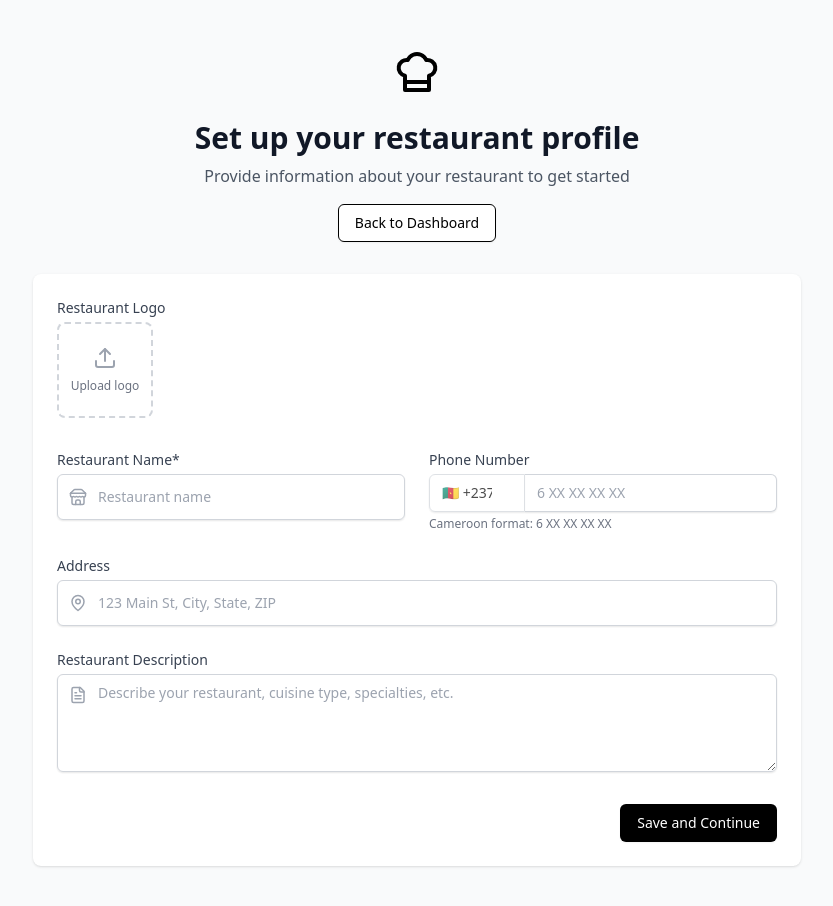
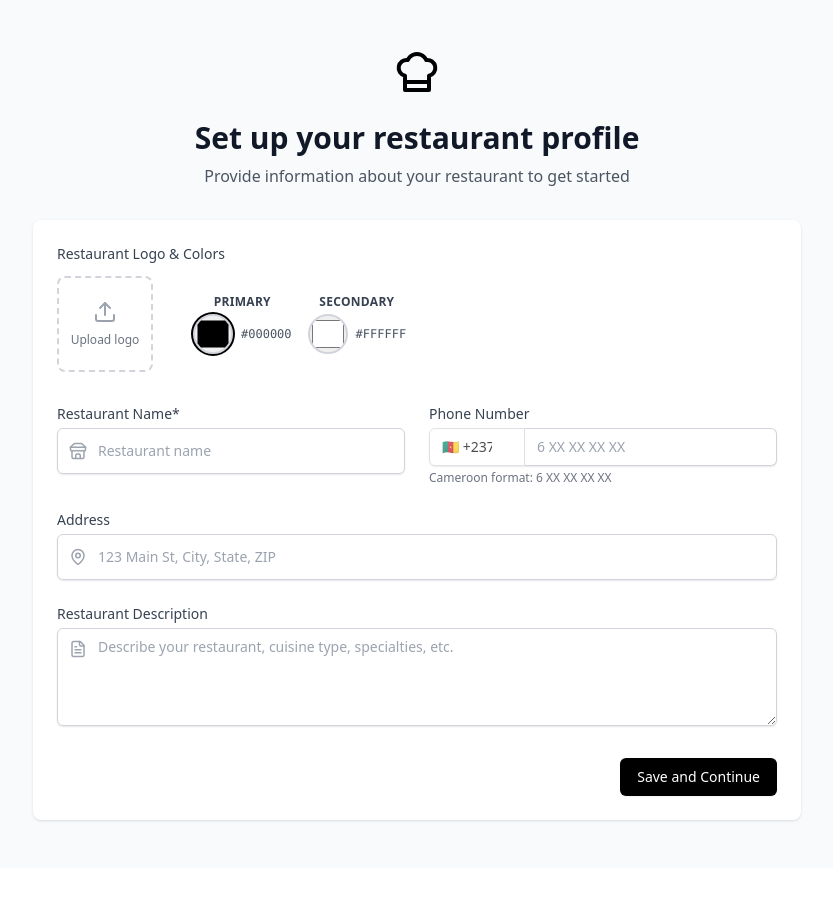
Before and after one commit to CamaireTech-Production/Restaurant-Ordering-System, a React app: page /profile-setup in a window 1280 px wide. Shown: the top 906 px of the page, without its empty margins (223-1056 px from the left). After the commit the page ends 868 px from the top, so only its background shows below. Built offline with nearby package versions, Linux system fonts and the light colour scheme; no server answers; the database is empty; sample sign-in values are in the browser's storage; the HTML template or start-up script is replaced by a standard one.

Commit message:
Starting color choice implementation
Color selection on setting page or during signup process

```diff
--- a/package.json
+++ b/package.json
@@ -10,6 +10,7 @@
     "preview": "vite preview"
   },
   "dependencies": {
+    "chroma-js": "^3.1.2",
     "firebase": "^10.10.0",
     "lucide-react": "^0.344.0",
     "react": "^18.3.1",
@@ -21,6 +22,7 @@
   },
   "devDependencies": {
     "@eslint/js": "^9.9.1",
+    "@types/chroma-js": "^3.1.1",
     "@types/react": "^18.3.5",
     "@types/react-dom": "^18.3.0",
     "@vitejs/plugin-react": "^4.3.1",
--- a/src/App.tsx
+++ b/src/App.tsx
@@ -1,4 +1,5 @@
 import React from 'react';
+import ColorPaletteEffect from './components/ui/ColorPaletteEffect';
 import { BrowserRouter as Router, Routes, Route, Navigate } from 'react-router-dom';
 import { Toaster } from 'react-hot-toast';
 import { AuthProvider } from './contexts/AuthContext';
@@ -36,6 +37,7 @@ function App() {
       <AuthProvider>
         <OfflineSyncProvider>
           <AdminAuthProvider>
+            <ColorPaletteEffect />
             <Routes>
               <Route path="/public-menu/:restaurantId" element={<PublicMenuPage />} />
               <Route path="/public-order/:restaurantId" element={<PublicOrderPage />} />
@@ -45,7 +47,8 @@ function App() {
                 path="/profile-setup"
                 element={
                   <ProtectedRoute>
-                    <ProfileSetup />
+                    {/* Show sidebar if not coming from onboarding (i.e., if not redirected from register) */}
+                    <ProfileSetup key="profile-setup" />
                   </ProtectedRoute>
                 }
               />
--- /dev/null
+++ b/src/components/ui/ColorPaletteEffect.tsx
@@ -0,0 +1,32 @@
+import { useEffect } from 'react';
+import { useLocation } from 'react-router-dom';
+import { useAuth } from '../../contexts/AuthContext';
+import { generateColorPalette } from '../../utils/generateColorPalette';
+import { applyColorPaletteToCSSVariables } from '../../utils/applyColorPaletteToCSS';
+import designSystem from '../../designSystem';
+
+/**
+ * Applies the restaurant's color palette globally, except on login/register pages.
+ */
+const ColorPaletteEffect = () => {
+  const { restaurant } = useAuth();
+  const location = useLocation();
+
+  useEffect(() => {
+    // Only apply palette if not on login/register
+    const isAuthPage =
+      location.pathname.startsWith('/login') ||
+      location.pathname.startsWith('/newResturant') ||
+      location.pathname.startsWith('/register');
+    if (isAuthPage) return;
+
+    const primary = restaurant?.colorPalette?.primary || designSystem.colors.primary;
+    const secondary = restaurant?.colorPalette?.secondary || designSystem.colors.secondary;
+    const palette = generateColorPalette(primary, secondary);
+    applyColorPaletteToCSSVariables(palette);
+  }, [restaurant, location]);
+
+  return null;
+};
+
+export default ColorPaletteEffect;
--- /dev/null
+++ b/src/components/ui/ColorPicker.tsx
@@ -0,0 +1,56 @@
+import React, { useState, useEffect } from 'react';
+
+
+interface ColorPickerProps {
+  initialPrimary: string;
+  initialSecondary: string;
+  onChange: (primary: string, secondary: string) => void;
+}
+
+const ColorPicker: React.FC<ColorPickerProps> = ({ initialPrimary, initialSecondary, onChange }) => {
+  const [primary, setPrimary] = useState(initialPrimary);
+  const [secondary, setSecondary] = useState(initialSecondary);
+
+  // Keep local state in sync if parent changes initial values
+  useEffect(() => {
+    setPrimary(initialPrimary);
+    setSecondary(initialSecondary);
+  }, [initialPrimary, initialSecondary]);
+
+  useEffect(() => {
+    onChange(primary, secondary);
+  }, [primary, secondary, onChange]);
+
+  return (
+    <div className="flex gap-4 items-center my-2">
+      <div className="flex flex-col items-center">
+        <label className="block text-xs font-semibold text-gray-700 mb-1 tracking-wide uppercase">Primary</label>
+        <div className="relative flex items-center group">
+          <input
+            type="color"
+            value={primary}
+            onChange={e => setPrimary(e.target.value)}
+            className="w-10 h-10 rounded-full border-2 border-gray-300 shadow-sm cursor-pointer transition-transform group-hover:scale-110"
+            style={{ boxShadow: `0 0 0 2px ${primary}` }}
+          />
+          <span className="ml-2 text-xs font-mono text-gray-600 select-all">{primary}</span>
+        </div>
+      </div>
+      <div className="flex flex-col items-center">
+        <label className="block text-xs font-semibold text-gray-700 mb-1 tracking-wide uppercase">Secondary</label>
+        <div className="relative flex items-center group">
+          <input
+            type="color"
+            value={secondary}
+            onChange={e => setSecondary(e.target.value)}
+            className="w-10 h-10 rounded-full border-2 border-gray-300 shadow-sm cursor-pointer transition-transform group-hover:scale-110"
+            style={{ boxShadow: `0 0 0 2px ${secondary}` }}
+          />
+          <span className="ml-2 text-xs font-mono text-gray-600 select-all">{secondary}</span>
+        </div>
+      </div>
+    </div>
+  );
+};
+
+export default ColorPicker;
--- a/src/pages/auth/ProfileSetup.tsx
+++ b/src/pages/auth/ProfileSetup.tsx
@@ -1,11 +1,18 @@
 import React, { useState, useEffect } from 'react';
-import { useNavigate, Link } from 'react-router-dom';
+import DashboardLayout from '../../components/layout/DashboardLayout';
+import { useLocation } from 'react-router-dom';
+import { useNavigate } from 'react-router-dom';
 import { toast } from 'react-hot-toast';
 import { useAuth } from '../../contexts/AuthContext';
 import { Store, MapPin, FileText, Upload, X, ChefHat } from 'lucide-react';
+import ColorPicker from '../../components/ui/ColorPicker';
+import { generateColorPalette } from '../../utils/generateColorPalette';
+import { applyColorPaletteToCSSVariables } from '../../utils/applyColorPaletteToCSS';
+import designSystem from '../../designSystem';
 
 const ProfileSetup: React.FC = () => {
-  const { currentUser, restaurant, updateRestaurantProfile } = useAuth();
+  const location = useLocation();
+  const { restaurant, updateRestaurantProfile } = useAuth();
   const navigate = useNavigate();
 
   const [name, setName] = useState(restaurant?.name || '');
@@ -18,6 +25,23 @@ const ProfileSetup: React.FC = () => {
   const [logoBase64, setLogoBase64] = useState<string | null>(restaurant?.logo || null);
   const [isLoading, setIsLoading] = useState(false);
   const [error, setError] = useState('');
+  // Color palette state
+  // Always default to black and white for new users
+  const [primaryColor, setPrimaryColor] = useState(restaurant?.colorPalette?.primary || '#000000');
+  const [secondaryColor, setSecondaryColor] = useState(restaurant?.colorPalette?.secondary || '#FFFFFF');
+
+  // Keep local state in sync if restaurant changes (e.g., after fetch)
+  useEffect(() => {
+    setPrimaryColor(restaurant?.colorPalette?.primary || designSystem.colors.primary);
+    setSecondaryColor(restaurant?.colorPalette?.secondary || designSystem.colors.secondary);
+  }, [restaurant]);
+
+  // Apply palette live when colors change
+  useEffect(() => {
+    // Only apply palette if not on login/register page
+    const palette = generateColorPalette(primaryColor, secondaryColor);
+    applyColorPaletteToCSSVariables(palette);
+  }, [primaryColor, secondaryColor]);
 
   useEffect(() => {
     if (restaurant) {
@@ -59,29 +83,31 @@ const ProfileSetup: React.FC = () => {
   const handleSubmit = async (e: React.FormEvent) => {
     e.preventDefault();
     setError('');
-
     if (!name.trim()) {
       setError('Restaurant name is required');
       toast.error('Restaurant name is required');
       return;
     }
-
     setIsLoading(true);
-
     try {
       // Use base64 logo if available, otherwise keep existing
       let logoData = logoBase64 || restaurant?.logo || '';
-
       await updateRestaurantProfile({
         name,
         logo: logoData,
         address,
         description,
         phone,
+        colorPalette: {
+          primary: primaryColor,
+          secondary: secondaryColor,
+        } as any, // allow extra property for Firestore
       });
-
       toast.success('Profile updated successfully!');
-      navigate('/dashboard');
+      if (!showSidebar) {
+        navigate('/dashboard');
+      }
+      // If showSidebar, do not redirect
     } catch (error: any) {
       console.error('Error updating profile:', error);
       setError('Failed to update profile');
@@ -91,7 +117,10 @@ const ProfileSetup: React.FC = () => {
     }
   };
 
-  return (
+  // Determine if we are in dashboard/settings (show sidebar) or onboarding (hide sidebar)
+  const showSidebar = location.state && location.state.fromSettings === true;
+
+  const content = (
     <div className="min-h-screen bg-gray-50 py-12 px-4 sm:px-6 lg:px-8">
       <div className="max-w-3xl mx-auto">
         <div className="text-center mb-8">
@@ -102,14 +131,14 @@ const ProfileSetup: React.FC = () => {
           <p className="mt-2 text-gray-600">
             Provide information about your restaurant to get started
           </p>
-          {currentUser && (
+          {/* {currentUser && (
             <Link
               to="/dashboard"
               className="inline-flex items-center mt-4 px-4 py-2 border border-primary rounded-md shadow-sm text-sm font-medium text-primary bg-white hover:bg-primary hover:text-white transition-colors"
             >
               Back to Dashboard
             </Link>
-          )}
+          )} */}
         </div>
 
         <div className="bg-white shadow overflow-hidden sm:rounded-lg">
@@ -121,10 +150,9 @@ const ProfileSetup: React.FC = () => {
             )}
 
             <div className="mb-8">
-              <label className="block text-sm font-medium text-gray-700 mb-1">
-                Restaurant Logo
-              </label>
-              <div className="flex items-center">
+              <label className="block text-sm font-medium text-gray-700 mb-3">Restaurant Logo & Colors</label>
+              <div className="flex items-center gap-10 flex-wrap">
+                {/* Logo upload */}
                 {logoPreview ? (
                   <div className="relative">
                     <img
@@ -155,6 +183,15 @@ const ProfileSetup: React.FC = () => {
                   accept="image/*"
                   onChange={handleLogoChange}
                   className="hidden"
+                />
+                {/* Color pickers after logo */}
+                <ColorPicker
+                  initialPrimary={primaryColor}
+                  initialSecondary={secondaryColor}
+                  onChange={(p, s) => {
+                    setPrimaryColor(p);
+                    setSecondaryColor(s);
+                  }}
                 />
               </div>
             </div>
@@ -253,7 +290,7 @@ const ProfileSetup: React.FC = () => {
                 disabled={isLoading}
                 className="inline-flex justify-center py-2 px-4 border border-transparent shadow-sm text-sm font-medium rounded-md text-white bg-primary hover:bg-primary-dark focus:outline-none focus:ring-2 focus:ring-offset-2 focus:ring-primary disabled:opacity-50 disabled:cursor-not-allowed transition-colors"
               >
-                {isLoading ? 'Saving...' : 'Save and Continue'}
+                {isLoading ? 'Saving...' : showSidebar ? 'Save changes' : 'Save and Continue'}
               </button>
             </div>
           </form>
@@ -261,6 +298,10 @@ const ProfileSetup: React.FC = () => {
       </div>
     </div>
   );
+
+  return showSidebar ? (
+    <DashboardLayout title={"Profile Settings"}>{content}</DashboardLayout>
+  ) : content;
 };
 
 export default ProfileSetup;
--- /dev/null
+++ b/src/utils/applyColorPaletteToCSS.ts
@@ -0,0 +1,28 @@
+import { ColorPalette } from './generateColorPalette';
+
+/**
+ * Applies a color palette as CSS variables to the :root element.
+ * Each color is set as --color-[key].
+ */
+export function applyColorPaletteToCSSVariables(palette: ColorPalette) {
+  const root = document.documentElement;
+  Object.entries(palette).forEach(([key, value]) => {
+    root.style.setProperty(`--color-${key}`, value);
+  });
+}
+
+/**
+ * Optionally, remove all color palette CSS variables from :root.
+ */
+export function clearColorPaletteCSSVariables() {
+  const root = document.documentElement;
+  const keys = [
+    'primary', 'primaryLight', 'primaryDark',
+    'secondary', 'secondaryLight', 'secondaryDark',
+    'accent', 'background', 'sidebarBackground',
+    'text', 'success', 'white', 'black',
+  ];
+  keys.forEach(key => {
+    root.style.removeProperty(`--color-${key}`);
+  });
+}
--- /dev/null
+++ b/src/utils/generateColorPalette.ts
@@ -0,0 +1,59 @@
+import chroma from 'chroma-js';
+
+export interface ColorPalette {
+  primary: string;
+  primaryLight: string;
+  primaryDark: string;
+  secondary: string;
+  secondaryLight: string;
+  secondaryDark: string;
+  accent: string;
+  background: string;
+  sidebarBackground: string;
+  text: string;
+  success: string;
+  white: string;
+  black: string;
+}
+
+/**
+ * Generates a color palette based on primary and secondary colors.
+ * Always includes black and white.
+ */
+export function generateColorPalette(primary: string, secondary: string): ColorPalette {
+  // Generate tints and shades
+  const primaryLight = chroma(primary).brighten(1).hex();
+  const primaryDark = chroma(primary).darken(1.5).hex();
+  const secondaryLight = chroma(secondary).brighten(1).hex();
+  const secondaryDark = chroma(secondary).darken(1.5).hex();
+
+  // Accent: mix of primary and secondary
+  const accent = chroma.mix(primary, secondary, 0.5, 'lab').saturate(1).hex();
+
+  // Background: very light version of secondary
+  const background = chroma(secondary).brighten(2.5).hex();
+  // Sidebar: slightly darkened secondary
+  const sidebarBackground = chroma(secondary).darken(0.5).hex();
+
+  // Text: choose black or white for best contrast with background
+  const text = chroma.contrast(background, 'white') > 4.5 ? '#FFFFFF' : '#111111';
+
+  // Success: green, but slightly tinted with primary
+  const success = chroma.mix('#4CAF50', primary, 0.2, 'lab').hex();
+
+  return {
+    primary,
+    primaryLight,
+    primaryDark,
+    secondary,
+    secondaryLight,
+    secondaryDark,
+    accent,
+    background,
+    sidebarBackground,
+    text,
+    success,
+    white: '#FFFFFF',
+    black: '#000000',
+  };
+}
```
Also changed, not shown: src/components/layout/Sidebar.tsx (+23 -4 lines), src/contexts/AuthContext.tsx (+9 -4 lines), src/pages/auth/Register.tsx (+5 -4 lines), 1 other file (tests, documents, lock files or other folders).
